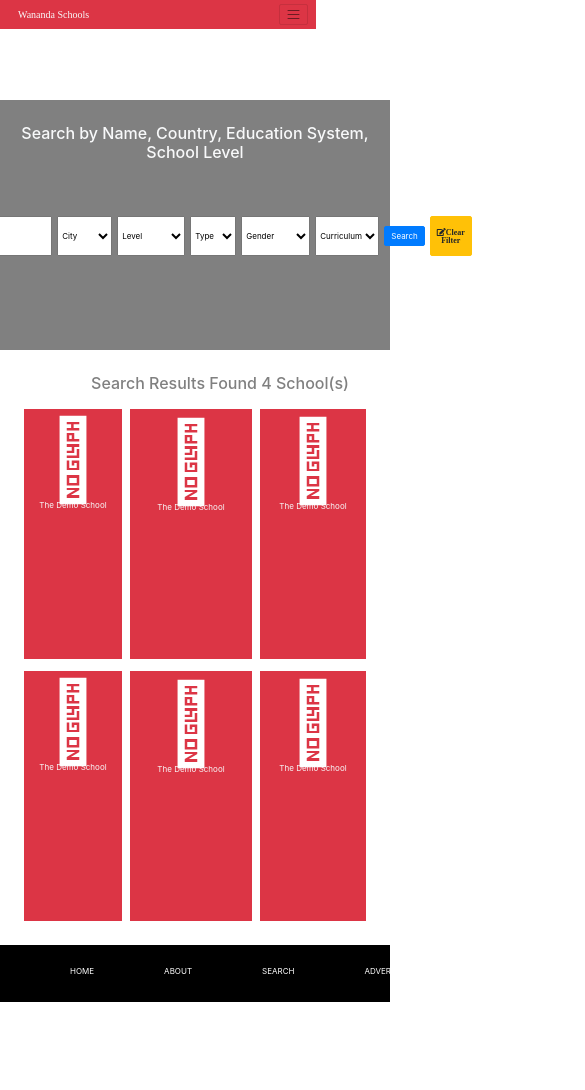
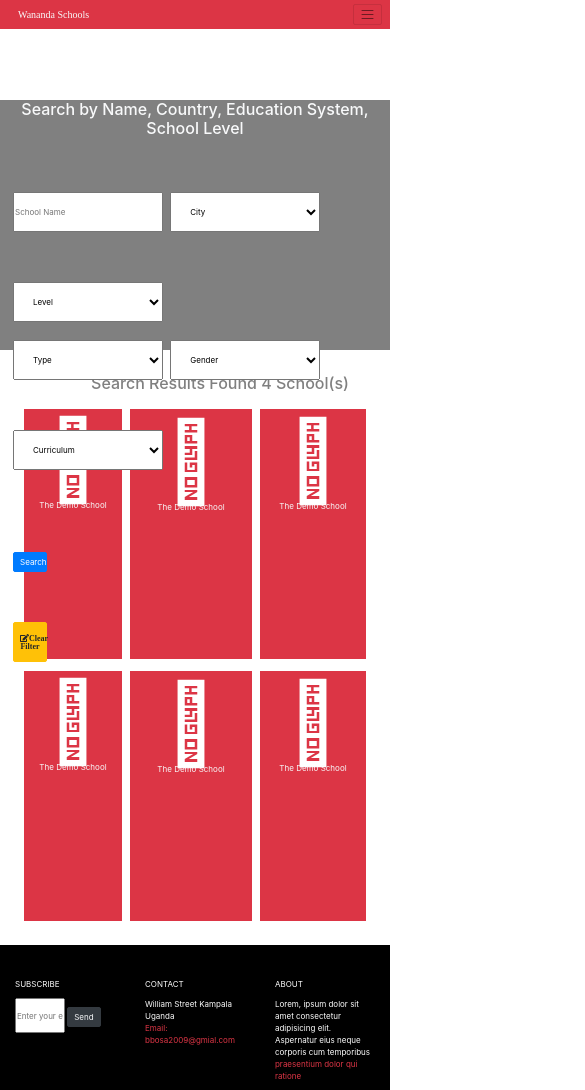
Before and after one commit to bmuhamood/Potashule-Solo-Project, a plain HTML site: page results.html in a window 390 px wide. Shown: the top 1090 px of the page, 585 px wide, since content can reach past the window. Before the commit the page ends 1010 px from the top, so only its background shows below. Drawn offline with nearby package versions, Linux system fonts and the light colour scheme.

Commit message:
Fixed Responsive Search area

```diff
--- a/results.html
+++ b/results.html
@@ -39,25 +39,29 @@
             </nav>
       </header>
 
+
       <section class="container-fluid results-head">
-        <h2 class="search-page-title text-center text-light pt-5">Search by Name, Country, Education System, School Level</h2>
-        <div class="row">
-        </div>
-        <form class="search-form-menu">
-          <input type="text" id="fname" name="fname" placeholder="School Name">
-          <select class="mdb-select md-form" searchable="Search here..">
+        <!-- <div class="row"> -->
+          <h2 class="search-page-title text-center text-light">Search by Name, Country, Education System, School Level</h2>
+        <form class="search-form-menu ml-3">
+          <div class="row">
+            <div>
+          <input type="text col-md-4 col-12" id="fname" name="fname" placeholder="School Name">
+          <select class="mdb-select md-form col-md-4 col-12" searchable="Search here..">
             <option value="" disabled selected>City</option>
             <option value="1">Kampala</option>
             <option value="2">Wakiso</option>
             <option value="3">Mengo</option>
           </select>
-          <select class="mdb-select md-form" searchable="Search here..">
+          <select class="mdb-select md-form col-md-4 col-12" searchable="Search here..">
             <option value="" disabled selected>Level</option>
             <option value="1">Kindergaten</option>
             <option value="2">Primary</option>
             <option value="3">Secondary</option>
           </select>
-          <select class="mdb-select md-form" searchable="Search here..">
+            </div>
+          <div class="mar-text">
+          <select class="mdb-select md-form col-md-4 col-12" searchable="Search here..">
             <option value="" disabled selected>Type</option>
             <option value="1">Type1</option>
             <option value="2">Type2</option>
@@ -65,13 +69,13 @@
             <option value="3">Type4</option>
             <option value="3">Type5</option>
           </select>
-          <select class="mdb-select md-form" searchable="Search here..">
+          <select class="mdb-select md-form col-md-4 col-12" searchable="Search here..">
             <option value="" disabled selected>Gender</option>
             <option value="1">Male</option>
             <option value="2">Female</option>
             <option value="3">Undisclosed</option>
           </select>
-          <select class="mdb-select md-form" searchable="Search here..">
+          <select class="mdb-select md-form col-md-4 col-12" searchable="Search here..">
             <option value="" disabled selected>Curriculum</option>
             <option value="2">USA</option>
             <option value="2">Germany</option>
@@ -79,11 +83,15 @@
             <option value="3">Poland</option>
             <option value="3">Japan</option>
           </select>
+        </div>
+        <div>
+          <button type="button" class="btn btn-primary btn-search col-md-4 col-6 d-block d-md-inline">Search</button>
+          <button type="button" class="btn btn-warning btn-search fas fa-edit btn-clear col-md-6 col-6 d-block d-md-inline">Clear Filter</button>
+        </div>
+        </div>
+        </form>
+      <!-- </div> -->
 
-          <button type="button" class="btn btn-primary btn-search">Search</button>
-          <button type="button" class="btn btn-warning btn-search fas fa-edit btn-clear">Clear Filter</button>
-        </form>
-        </div>
       </section>
 
       <section class="search-results-section mt-5">
@@ -121,20 +129,42 @@
 
 <footer class="footer-section">
   <div class="header-footer-bg">
-  <div class="header-footer">
-      <ul>
-          <li><a href="#">HOME</a></li>
-          <li><a href="#">ABOUT</a></li>
-          <li><a href="#">SEARCH</a></li>
-          <li><a href="#">ADVERTISE</a></li>
-          <li><a href="#"><i class="far fa-map-marker-alt fa-2x"></i></a></li>
-          <li><a href="#">FACEBOOK</a></li>
-          <li><a href="#">TWITTER</a></li>
-          <li><a href="#">BLOG</a></li>
-          <li><a href="#">GOOGLE+</a></li>
-      </ul>
-  </div>
+  <hr class="hr-line mt-2">
+  <div class="middle-footer d-flex justify-content-center align-items-center flex-wrap">
+   <div class="container">
+       <div class="row">
+         <div class="col-md-4 col-4 mt-5">
+          <div class="subscrib-form">
+              <p>SUBSCRIBE</p>
+              <div>
+              <input type="email" class="email-input" placeholder="Enter your email">
+              <button type="button" class="btn btn-dark text-light">Send</button>
+              </div>
+          </div>
+         </div>
+      <div class="col-md-4 col-4 mt-5">
+          <div>
+              <p>CONTACT</p>
+              William Street Kampala Uganda <br>
+              <span class="text-danger">Email: bbosa2009@gmial.com</span>
+          </div>
+      </div>
+      <div class="col-md-4 col-4 mt-5">
+          <div class="about">
+              <p>ABOUT</p>
+              <p>Lorem, ipsum dolor sit amet consectetur adipisicing elit.
+              Aspernatur eius neque corporis cum temporibus <span class="text-danger">praesentium dolor qui ratione </span></p>
+          </div>
+      </div>
+      </div>
+   </div>
+</div>
 </div>
 </footer>
+<!-- JS, Popper.js, and jQuery -->
+<script src="https://code.jquery.com/jquery-3.5.1.slim.min.js" integrity="sha384-DfXdz2htPH0lsSSs5nCTpuj/zy4C+OGpamoFVy38MVBnE+IbbVYUew+OrCXaRkfj" crossorigin="anonymous"></script>
+<script src="https://cdn.jsdelivr.net/npm/popper.js@1.16.1/dist/umd/popper.min.js" integrity="sha384-9/reFTGAW83EW2RDu2S0VKaIzap3H66lZH81PoYlFhbGU+6BZp6G7niu735Sk7lN" crossorigin="anonymous"></script>
+<script src="https://stackpath.bootstrapcdn.com/bootstrap/4.5.2/js/bootstrap.min.js" integrity="sha384-B4gt1jrGC7Jh4AgTPSdUtOBvfO8shuf57BaghqFfPlYxofvL8/KUEfYiJOMMV+rV" crossorigin="anonymous"></script>
+
 </body>
 </html>
--- a/style.css
+++ b/style.css
@@ -110,6 +110,11 @@
   height: auto;
 }
 
+.mar-text {
+  padding-top: -30px;
+  transform: translateY(-4rem);
+}
+
 .email-input {
   width: 50%;
   height: 35px;
@@ -123,10 +128,10 @@
 
 .header-footer ul {
   display: flex;
-  /* width: 50rem; */
+  width: 50rem;
   height: 100%;
   justify-content: space-between;
-  /* align-items: center; */
+  align-items: center;
 }
 
 .header-footer li {
@@ -154,7 +159,7 @@
 .results-head {
   margin-top: 100px;
   background-color: grey;
-  width: 100%;
+  /* width: 100%; */
   height: 250px;
 }
 
@@ -299,7 +304,12 @@ map h2{
   }
 
   .navbar {
-    width: 81%;
+    width: 100%;
+  }
+
+  .google-map {
+    width: 500px;
+    height: 300px;
   }
 
 }
```
Also changed, not shown: details.html (+47 -12 lines), index.html (+3 -3 lines).
